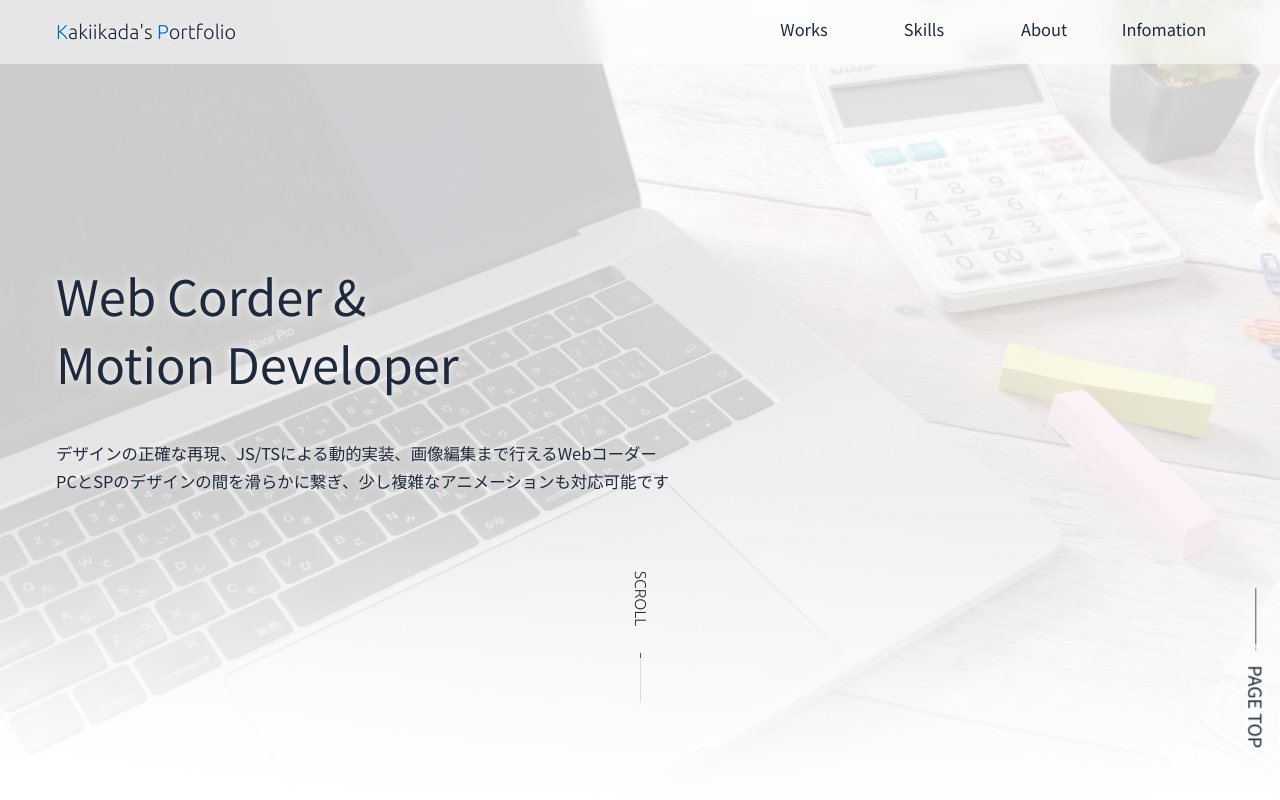
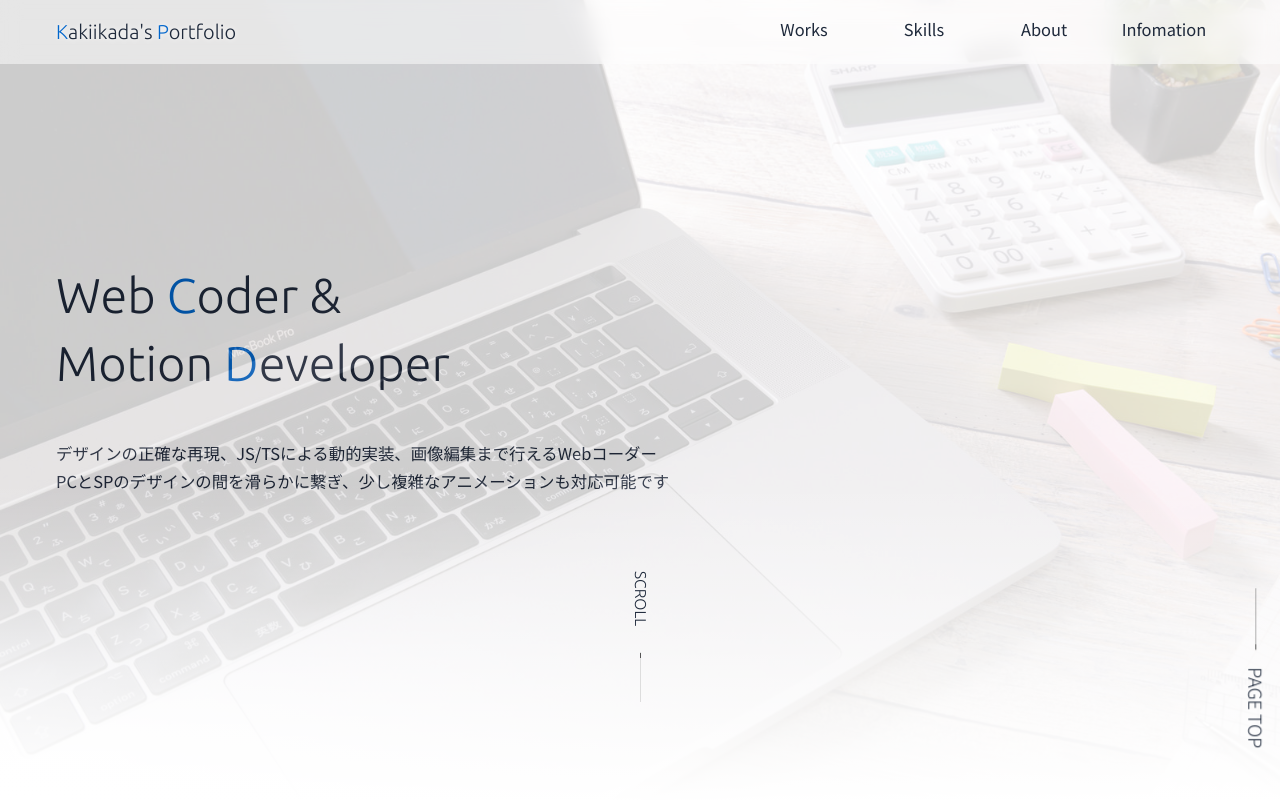
Before and after one commit to kakiikada/study_java-script, a website: page index.html in a window 1280 px wide. Shown: the top 800 px of the page. Drawn offline with nearby package versions, Linux system fonts and the light colour scheme.

Commit message:
パララックス追加、誤字修正

```diff
--- a/index.html
+++ b/index.html
@@ -35,19 +35,18 @@
     </div>
 </header>
 <main class="topPage" id="content-top">
-<main>
 <!-- fast view -->
 <div class="l-section index-catch">
     <div class="l-section_inner">
         <div>
-            <p class="index-catch_title js-fadeInOpen">Web Corder &</p>
-            <p class="index-catch_title js-fadeInOpen">Motion Developer</p>
+            <p class="index-catch_title js-fadeInOpen">Web <span class="index-catch_title_color">C</span>oder &</p>
+            <p class="index-catch_title js-fadeInOpen">Motion <span class="index-catch_title_color">D</span>eveloper</p>
             <p class="index-catch_text js-fadeInOpen">デザインの正確な再現、JS/TSによる動的実装、画像編集まで行えるWebコーダー<br>PCとSPのデザインの間を滑らかに繋ぎ、少し複雑なアニメーションも対応可能です</p>
         </div>
         <div class="index-catch_scroll js-fadeInOpen"><span>SCROLL</span></div>
     </div>
 </div>
-<section class="l-section" id="content-2">
+<section class="l-section u-bgBasic" id="content-2">
     <div class="l-section_inner">
         <h2 class="index-title js-fadeIn">Works<small>実績</small></h2>
         <h3 class="index-worksTitle js-fadeIn"><span>Demo Sample 自主制作</span></h3>
@@ -169,10 +168,11 @@
     <div class="l-section_inner js-fadeIn">
         <h2 class="index-title">Infomation<small>ご案内</small></h2>
         <div class="index-info">
-            <p>本ポートフォリオに関するお問い合わせ、および案件のご提案や面談のご調整につきましては、弊社の営業担当まで直接ご連絡いただけますようお願い申し上げます。</p>
+            <p>本ポートフォリオに関するお問い合わせ、および案件のご提案や面談のご調整につきましては<br>弊社の営業担当まで直接ご連絡いただけますようお願い申し上げます。</p>
         </div>
     </div>
 </section>
+<div class="l-fv"><div class="l-fv_bg"></div></div>
 </main>
 <footer class="l-footer">
     <div class="l-footer_pageTop"><a href="#content-top">PAGE TOP</a></div>
--- a/src/css/style.css
+++ b/src/css/style.css
@@ -10,9 +10,9 @@
     --content-inner-W: clamp(8px, 0.3rem + 4vw, 80px);
     --content-inner-H: clamp(8px, -0.4rem + 4.5vw, 48px);
 
+    /* --contents-space-S: clamp(16px, -0.4rem + 4.5vw, 48px); */
     --contents-space-M: clamp(16px, 0.45rem + 2.75vw, 60px);
 
-    /* --contents-space-S: clamp(16px, 4vw, 48px); */
     /* --box-inner: clamp(8px, 1.5vw, 32px); */
 }
 html {
@@ -213,6 +213,7 @@ body {
     .l-footer_copy {
         text-align: center;
         color: var(--color-accent);
+        background-color: var(--color-bg);
     }
 }
 .l-footer_pageTop {
@@ -223,6 +224,7 @@ body {
     display: none;
     font-size: 18px;
     position: fixed;
+    font-weight: 300;
     text-align: right;
     transform: rotate(90deg);
     @media screen and (min-width:960px) {
@@ -242,7 +244,7 @@ body {
         display: block;
         position: absolute;
         pointer-events: none;
-        background-color: #ccc;
+        background-color: #555;
         animation: pageTopLine 2s ease-in infinite;
     }
     &::after {
@@ -255,7 +257,7 @@ body {
         display: block;
         position: absolute;
         pointer-events: none;
-        background-color: #555;
+        background-color: rgba(0,0,0,0.3);
     }
 }
 @keyframes pageTopLine {
@@ -275,6 +277,24 @@ body {
         left: 0px;
     }
 }
+.l-fv {
+    inset: 0;
+    /* opacity: 0; */
+    z-index: -50;
+    height: 100vh;
+    position: fixed;
+    overflow: hidden;
+    .l-fv_bg {
+        inset: -200vh;
+
+        position: absolute;
+background-image: radial-gradient(circle at center, #f0f7ff 5px, transparent 5px);
+background-size: 60px 60px;
+    }
+}
+
+
+
 /*Component c- 使いまわしできる素材*/
 
 /* Utility u- 装飾*/
@@ -283,6 +303,9 @@ body {
 }
 .uspace-M {
     /* margin-top: var(--contents-space-M); */
+}
+.u-bgBasic {
+    background-color: var(--color-bg);
 }
 .u-bgAccent {
     background-color: var(--color-main);
@@ -293,11 +316,12 @@ body {
 
 .index-catch {
     position: relative;
+    text-shadow: 0 0 10px #fff;
+    background-color: var(--color-bg);
     padding-top: clamp(160px, 7.9rem + 10.5vw, 320px);
-    text-shadow: 0 0 10px #fff;
     &::before {
         inset: 0;
-        z-index: -1;
+        z-index: 2;
         content: '';
         display: block;
         position: absolute;
@@ -306,7 +330,7 @@ body {
     }
     &::after {
         inset: 0;
-        z-index: -2;
+        z-index: 1;
         content: '';
         opacity: 0.2;
         display: block;
@@ -317,13 +341,18 @@ body {
     }
     .index-catch_title {
         line-height: 1.4;
+        font-family: var(--font-title);
         font-size: clamp(32px, 1.65rem + 1.75vw, 64px);
+        .index-catch_title_color {
+            color: var(--color-accent);
+        }
     }
     .index-catch_text {
         margin-top: var(--contents-space-M);
     }
     .index-catch_scroll {
         width: 48px;
+        z-index: 5;
         height: 110px;
         display: block;
         margin: clamp(48px, 2.4rem + 3vw, 96px) auto 0;
@@ -442,6 +471,7 @@ body {
 .index-works_list {
     .index-works_card {
         display: block;
+        background-color: #fff;
         box-shadow: 2px 2px 10px rgba(0,0,0,0.2);
         & + & {
             margin-top: 16px;
@@ -591,6 +621,8 @@ body {
     }
 }
 .index-info{
+    text-align: center;
+    padding-bottom: 100px;
     @media screen and (min-width:960px) {
         text-align: center;
     }
--- a/src/ts/index.js
+++ b/src/ts/index.js
@@ -188,5 +188,17 @@ if (modal) {
         });
     }
 }
+// index
+// 背景スクロールの動き
+const scrollBg = document.querySelector(".l-fv_bg");
+window.addEventListener("scroll", () => {
+    const scrollBg_scroll = window.scrollY;
+    if (scrollBg) {
+        scrollBg.style.transform = `
+        translateX(${scrollBg_scroll * -0.1}px)
+        translateY(${scrollBg_scroll * -0.4}px)
+        `;
+    }
+});
 export {};
 //# sourceMappingURL=index.js.map
```
Also changed, not shown: src/ts/index.ts (+13 -0 lines), 1 other file.
